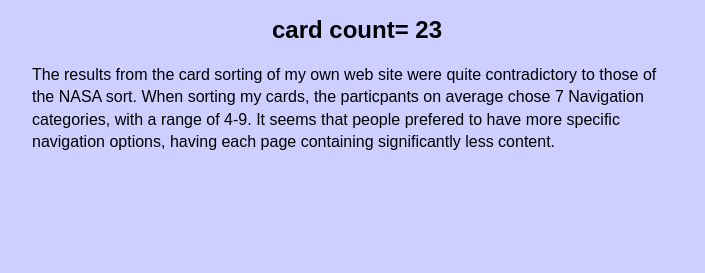
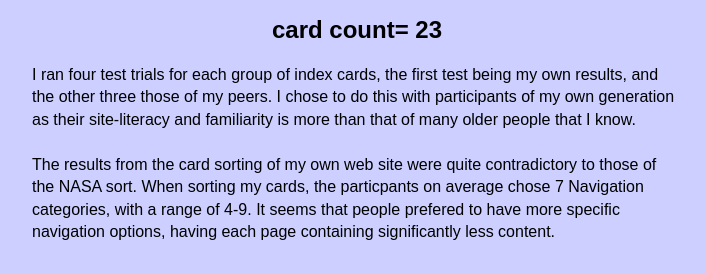
Before and after one commit to RaimeL/TC349, a plain HTML site: page week5/MYSITE.html in a window 1280 px wide. Shown: the part 727-1000 px from the top of the page, without its empty margins (283-988 px from the left). Before the commit the page ends 911 px from the top, so only its background shows below. Drawn offline with Linux system fonts and the light colour scheme.

Commit message:
week5again

```diff
--- a/week5/MYSITE.html
+++ b/week5/MYSITE.html
@@ -6,5 +6,7 @@
 	<link rel="stylesheet" href="week5.css" type"text/css" media="screen">
 
 <h2>card count= 23</h2>
-<p><br>The results from the card sorting of my own web site were quite contradictory to those of the NASA sort.  When sorting my cards, the particpants on average chose 7 Navigation categories, with a range of 4-9.  It seems that people prefered to have more specific navigation options, having each page containing significantly less content.</p>
+<p><br>
+	I ran four test trials for each group of index cards, the first test being my own results, and the other three those of my peers.  I chose to do this with participants of my own generation as their site-literacy and familiarity is more than that of many older people that I know. <br><br>
+	The results from the card sorting of my own web site were quite contradictory to those of the NASA sort.  When sorting my cards, the particpants on average chose 7 Navigation categories, with a range of 4-9.  It seems that people prefered to have more specific navigation options, having each page containing significantly less content.</p>
 </body>
```
Also changed, not shown: week5/NASA.html (+1 -0 lines).
